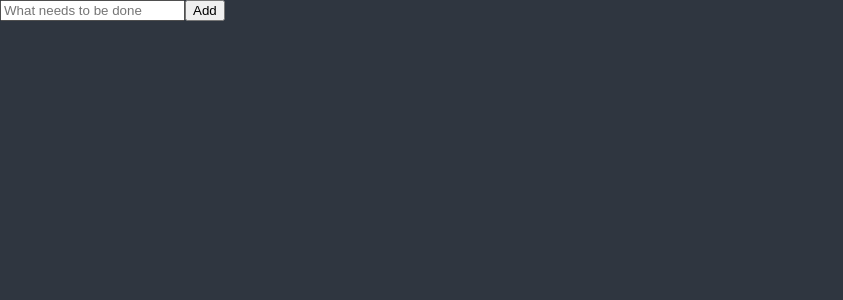
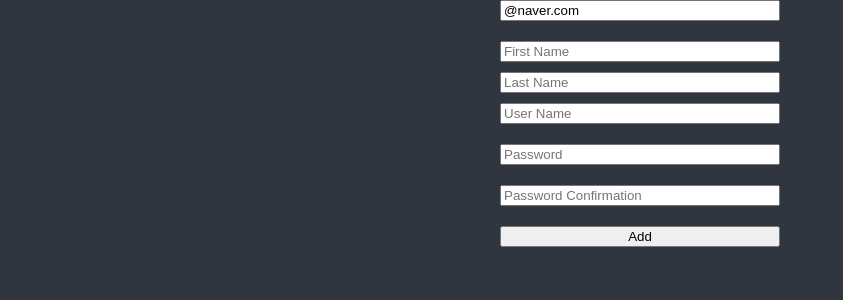
Before and after one commit to jasongoose/react-master-class, a React (Vite) app: page /todo-list in a window 1280 px wide. Shown: the top 300 px of the page, without its empty margins (0-843 px from the left). Built offline with nearby package versions, Linux system fonts and the light colour scheme; a web font is replaced by a local one.

Commit message:
react-hook-form 실습

```diff
--- a/src/App.tsx
+++ b/src/App.tsx
@@ -1,4 +1,5 @@
 import {BrowserRouter, Route, Routes} from "react-router";
+
 
 import Coin from "./routes/Coin.tsx";
 import Coins from "./routes/Coins.tsx";
@@ -9,6 +10,7 @@ import {GlobalStyle} from "./components/styled-ui.tsx";
 
 
 function App() {
+
   return (
       <>
         <GlobalStyle/>
--- a/src/routes/TodoList.tsx
+++ b/src/routes/TodoList.tsx
@@ -1,20 +1,113 @@
-import {FormEvent, useState} from "react";
+import {useForm} from "react-hook-form";
+
+type FormData = {
+  email?: string;
+  firstName?: string;
+  lastName?: string;
+  userName?: string;
+  password?: string;
+  passwordConfirmation?: string;
+  extraError?: string;
+}
+
+const EMAIL_REGEX = /^[A-Za-z0-9._%+-]+@naver.com$/;
 
 function TodoList() {
-  const [value, setValue] = useState('');
+  const {register, watch, handleSubmit, formState, setError} = useForm<FormData>({
+    defaultValues: {
+      email: "@naver.com",
+    }
+  });
 
-  const handleInputChange = (e: FormEvent<HTMLInputElement>) => {
-    //
+  const onValid = (formData: FormData) => {
+    if (formData['password'] !== formData['passwordConfirmation']) {
+      setError('passwordConfirmation', {
+        message: 'Password must match!',
+      }, {
+        shouldFocus: true,
+      })
+    }
+    setError('extraError', {
+      message: 'Extra Error',
+    })
   }
 
-  const handleFormSubmit = (e: FormEvent<HTMLFormElement>) => {
-    e.preventDefault();
+  const onInvalid = (reason: any) => {
+    console.log('reason:: ', reason);
   }
 
+  console.log('formState:: ', formState['errors']);
+
   return (
-      <form action="" onSubmit={handleFormSubmit}>
-        <input type="text" placeholder="What needs to be done" value={value} onChange={handleInputChange}/>
+      <form style={{
+        display: 'flex',
+        flexDirection: 'column',
+        gap: '10px',
+        maxWidth: '280px',
+        margin: 'auto',
+      }} action="" onSubmit={handleSubmit(onValid, onInvalid)}>
+
+        <input {...register("email", {
+          required: "Email is required",
+          pattern: {
+            value: EMAIL_REGEX,
+            message: "Only naver.com email address is allowed."
+          }
+        })} placeholder="Email"/>
+
+        <small style={{color: 'red'}}>
+          {formState['errors']?.['email']?.['message'] as string ?? ''}
+        </small>
+
+        <input {...register("firstName", {required: true})} placeholder="First Name"/>
+
+        <input {...register("lastName", {required: true})} placeholder="Last Name"/>
+
+        <input {...register("userName", {
+          required: true,
+          // validate(value) {
+          //   return value && value.includes('nico') ? "no nico allowed" : true;
+          // }
+          validate: {
+            noNico(value) {
+              return value && value.includes('nico') ? "no nico allowed" : true;
+            },
+            noNick(value) {
+              return value && value.includes('nick') ? "no nick allowed" : true;
+            }
+          }
+        })} placeholder="User Name"/>
+
+        <small style={{color: 'red'}}>
+          {formState['errors']?.['userName']?.['message'] as string ?? ''}
+        </small>
+
+        <input {...register("password", {
+          required: "password is required",
+          minLength: {
+            value: 5,
+            message: "Password must be at least 6 characters"
+          },
+        })} placeholder="Password"/>
+
+
+        <small style={{color: 'red'}}>
+          {formState['errors']?.['password']?.['message'] as string ?? ''}
+        </small>
+
+        <input {...register("passwordConfirmation", {required: true, minLength: 5})}
+               placeholder="Password Confirmation"/>
+
+        <small style={{color: 'red'}}>
+          {formState['errors']?.['passwordConfirmation']?.['message'] as string ?? ''}
+        </small>
+
         <button>Add</button>
+
+        <small style={{color: 'red'}}>
+          {formState['errors']?.['extraError']?.['message'] as string ?? ''}
+        </small>
+
       </form>
   );
 }
```
